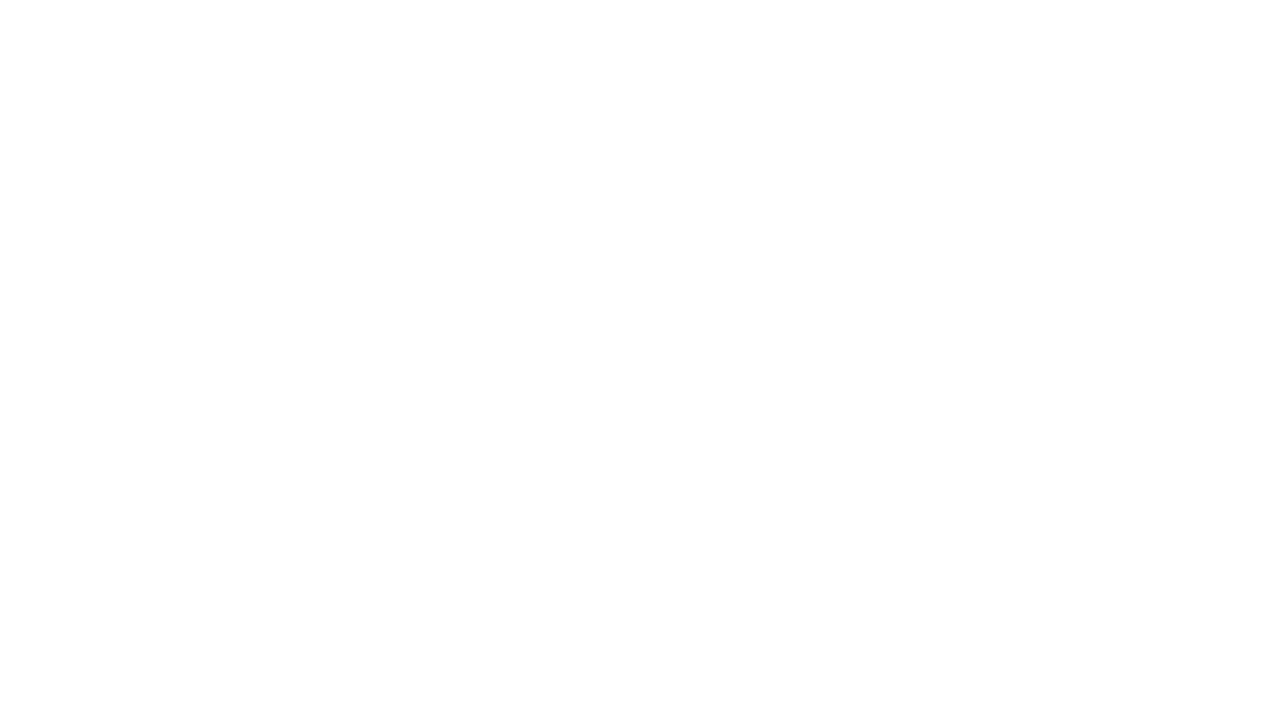
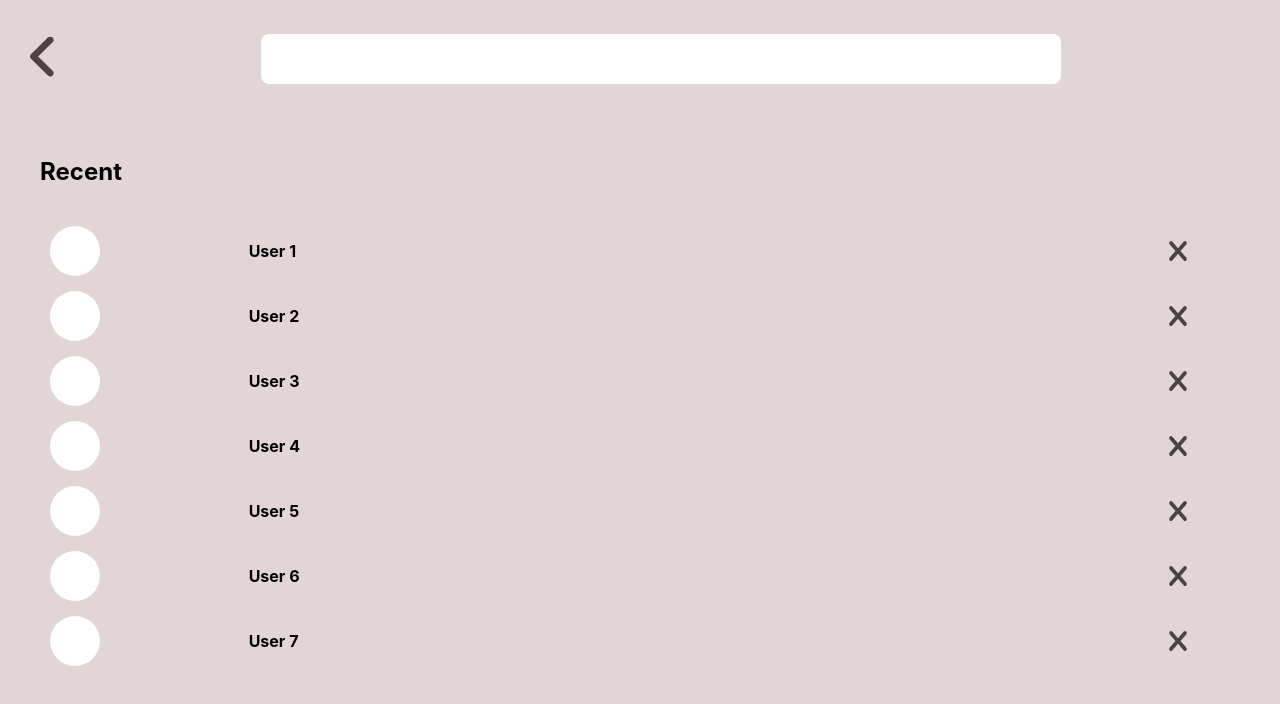
Before and after one commit to bharatrnair/socius-all, a React (Create React App) app: page /search in a window 1280 px wide. Before the commit this address had no page. Shown: the top 704 px of the page. Built offline with nearby package versions, Linux system fonts and the light colour scheme.

Commit message:
Search added

```diff
--- a/src/App.jsx
+++ b/src/App.jsx
@@ -14,6 +14,7 @@ import Likes from './components/Likes.jsx'
 import StoryViews  from "./components/StoryViews.jsx";
 import Post from "./components/Post.jsx";
 import Save from "./components/Save.jsx"
+import Search from "./components/Search.jsx"
 
 
 const App = () => {
@@ -33,6 +34,7 @@ const App = () => {
             <Route path="storyviews" element ={<StoryViews />}></Route>
             <Route path="post" element ={<Post />}></Route>
             <Route path="save" element ={<Save />}></Route>
+            <Route path="search" element ={<Search />}></Route>
         </Routes>
         </BrowserRouter>
                );
--- /dev/null
+++ b/src/components/Search.css
@@ -0,0 +1,82 @@
+html,body,#root{
+    height: 100%;
+}
+
+*{
+    margin: 0;
+    box-sizing: border-box;
+}
+
+
+.main-container {
+    height: 100%;
+    /* display: grid; */
+    grid-template-rows: auto auto;
+    background-color: #E1D5D5;
+}
+
+.search-bar {
+    display: block;
+    max-width: 800px;
+    height: 50px;
+    border-radius: 8px;
+    border: none;
+    width: 100%;
+    margin: auto;
+}
+
+.s-bar {
+    max-width: 800px;
+    margin: auto;
+    width: 100%;
+}
+.s-bar img{
+    position: absolute;
+}
+
+.top-section {
+    display: grid;
+    padding: 30px;
+    grid-template-columns: auto 1fr;
+    gap: 15px;
+}
+
+h2{
+ padding: 40px;
+}
+
+.Bottom-section{
+    display: grid;
+    gap: 15px;
+    }
+
+.bottom-part{
+    display: grid;
+    grid-template-columns: 1fr 4fr .5fr;
+    gap: 25px;
+}
+
+
+.dp-part {
+    background-color: #ffff;
+    height: 50px;
+    width: 50px;
+    border-radius: 50%;
+    margin-left: 50px;
+
+}
+
+.close{
+    width: 20px;
+    height: 20px;
+}
+.close-icon
+{
+    display: grid;
+    align-content: center;
+
+}
+.name-part{
+    display: grid;
+    align-content: center;
+}
--- /dev/null
+++ b/src/components/Search.jsx
@@ -0,0 +1,99 @@
+import './Search.css';
+import Icon from './../components/Assets/leftIcon.svg';
+import Close from './../components/Assets/closeBar.svg';
+
+const Search = () => {
+  return (
+    <div className="main-container">
+
+        <div className="top-section">
+            <div className="back-button">
+                <img src={Icon} alt="" />
+            </div>
+            <div className="s-bar">
+                <input className='search-bar' type="text" />
+
+            </div>
+        </div>
+
+        <div className="heading">
+            <h2>Recent</h2>
+        </div>
+
+        <div className="Bottom-section">
+
+            <div className="bottom-part">
+            <div className="dp-part"> </div>
+            <div className="name-part">
+            <h4>User 1</h4>
+            </div>
+            <div className='close-icon'>
+            <img className='close' src={Close} alt="" />
+            </div>
+            </div>
+
+            <div className="bottom-part">
+            <div className="dp-part"> </div>
+            <div className="name-part">
+            <h4>User 2</h4>
+            </div>
+            <div className='close-icon'>
+            <img className='close' src={Close} alt="" />
+            </div>
+            </div>
+
+            <div className="bottom-part">
+            <div className="dp-part"> </div>
+            <div className="name-part">
+            <h4>User 3</h4>
+            </div>
+            <div className='close-icon'>
+            <img className='close' src={Close} alt="" />
+            </div>
+            </div>
+
+            <div className="bottom-part">
+            <div className="dp-part"> </div>
+            <div className="name-part">
+            <h4>User 4</h4>
+            </div>
+            <div className='close-icon'>
+            <img className='close' src={Close} alt="" />
+            </div>
+            </div>
+
+            <div className="bottom-part">
+            <div className="dp-part"> </div>
+            <div className="name-part">
+            <h4>User 5</h4>
+            </div>
+            <div className='close-icon'>
+            <img className='close' src={Close} alt="" />
+            </div>
+            </div>
+
+            <div className="bottom-part">
+            <div className="dp-part"> </div>
+            <div className="name-part">
+            <h4>User 6</h4>
+            </div>
+            <div className='close-icon'>
+            <img className='close' src={Close} alt="" />
+            </div>
+            </div>
+
+            <div className="bottom-part">
+            <div className="dp-part"> </div>
+            <div className="name-part">
+            <h4>User 7</h4>
+            </div>
+            <div className='close-icon'>
+            <img className='close' src={Close} alt="" />
+            </div>
+            </div>
+        </div>
+    </div>
+  )
+}
+
+export default Search
```
Also changed, not shown: src/components/Assets/closeBar.svg (added), src/components/Assets/leftIcon.svg (added).
